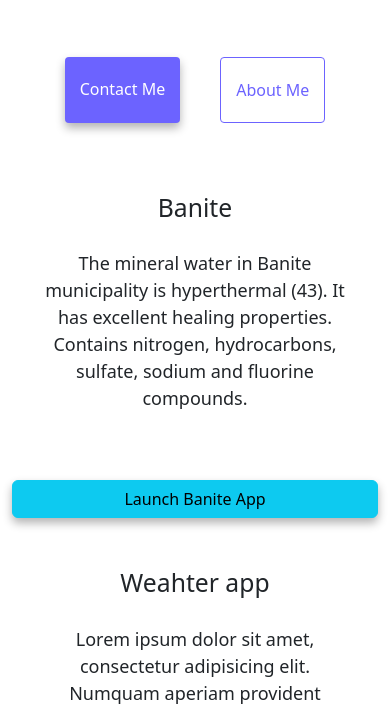
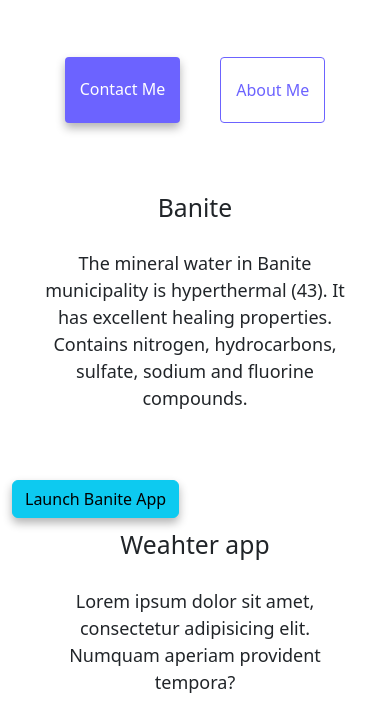
Before and after one commit to NataliiaDe/Advanced-Tools-HW-W3, a website: page index.html in a window 390 px wide. Shown: the part 166-872 px from the top of the page. Drawn offline with nearby package versions, Linux system fonts and the light colour scheme.

Commit message:
Update style.css

```diff
--- a/style.css
+++ b/style.css
@@ -118,9 +118,7 @@ display:none;
 }
 
 .btn{
-  display: block;
-  text-align: center;
- width: 100%;
+  position: absolute;
 
 }
 }
```
